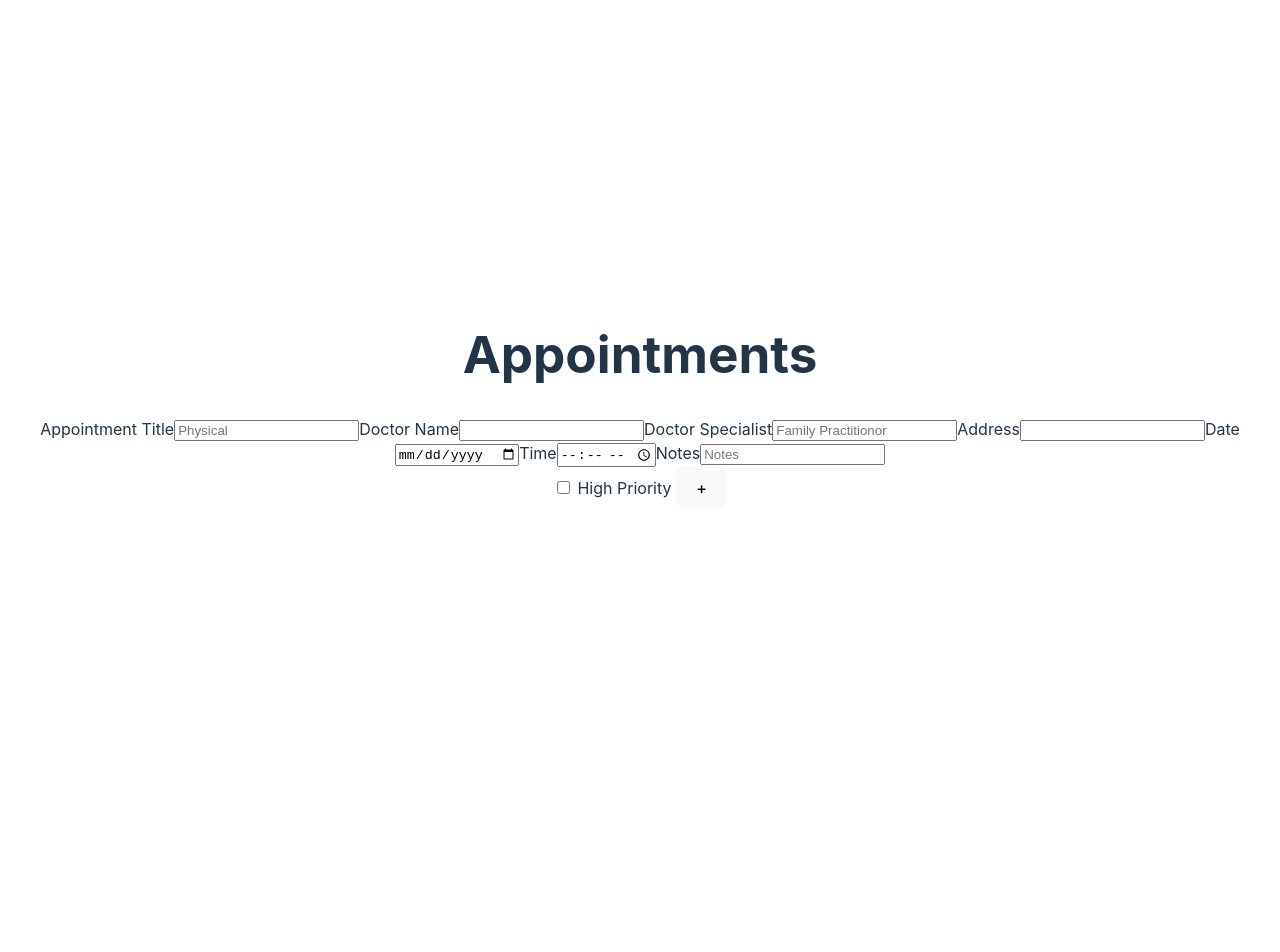
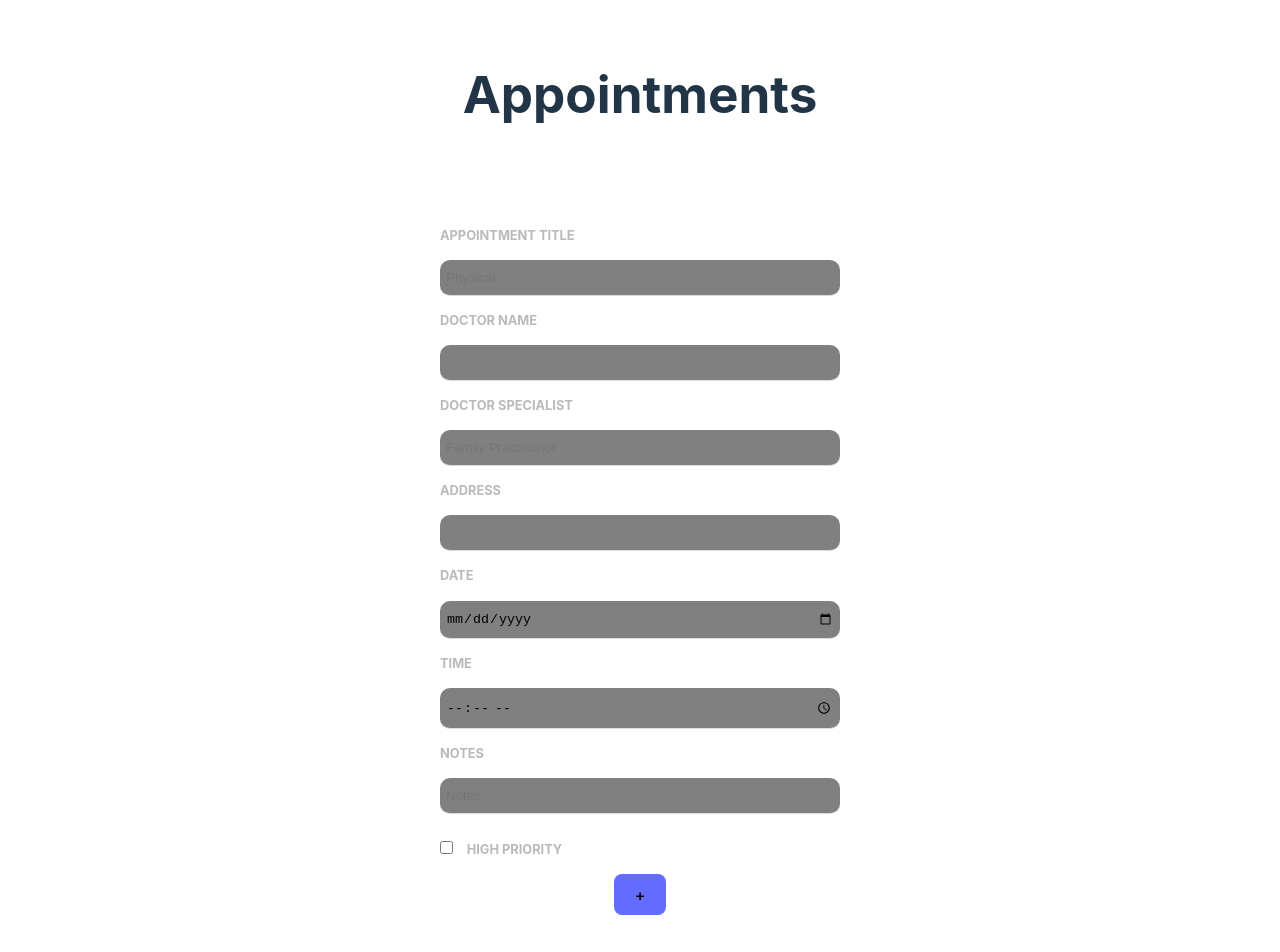
Before and after one commit to choisus08/docuplan_frontend, a Vue app: page / in a window 1280 px wide. Shown: the top 952 px of the page. Before the commit the page ends 800 px from the top, so only its background shows below. Built offline with nearby package versions, Linux system fonts and the light colour scheme; no server answers.

Commit message:
styled appt form

```diff
--- a/src/components/NewForm.vue
+++ b/src/components/NewForm.vue
@@ -1,5 +1,5 @@
 <template>
-    <form class="add-appt-form">
+    <form class="form">
         <div class="input" >
             <label>Appointment Title</label>
             <input v-model="appointment_title" type="text" placeholder="Physical" required />
@@ -15,16 +15,22 @@
             <input v-model="time" type="time" required />
             <label>Notes</label>
             <input v-model="notes" type="text" placeholder="Notes" />
+            <input class="checkbox" type="checkbox" v-model="newApptHighPriority"/>
+            <label class="priority">High Priority</label>
         </div>
-            <label>
-                <input type="checkbox" v-model="newApptHighPriority"/>
-                High Priority
-            </label>
-            <button @click="addAppt" class="addBtn">+</button>
+
+
+            <button v-on="addAppt" class="addBtn">+</button>
     </form>
 </template>
 
 <script>
+    import {ref} from 'vue'
+    import url from '../url'
+
+    const newApptHighPriority = ref(false)
+    const newAppt = ''
+
     export default {
         data() {
             return {
@@ -35,12 +41,76 @@
             date: '',
             time: '',
             notes: '',
+            appointments: [],
+            newAppt: '',
+            newApptHighPriority
+
+            }
+        },
+        methods: {
+            // Add new appt
+            addAppt() {
+                this.appts.push(this.newAppt)
+                this.newAppt = ''
+
             }
         }
+
+        // methods: {
+        //     // Add new appt
+        //     addAppt: function() {
+        //         this.appointments.push(this.newAppointment)
+        //         this.newAppointment = ''
+        //         console.log(addAppt())
+        //     }
+        // }
 
     }
 </script>
 
 <style scoped>
+form {
+    width: 400px;
+    margin: 3em auto;
+    background-color: white;
+    text-align: left;
+    padding: 40px;
+    border-radius: 10px;
+    color: rgb(187, 185, 185)
+}
+
+label {
+    display: inline-block;
+    margin: 15px 0 15px;
+    font-size: .8em;
+    text-transform: uppercase;
+    font-weight: bold;
+
+}
+
+input {
+    display: block;
+    padding: 10px 6px;
+    width: 100%;
+    box-sizing: border-box;
+    border: none;
+    border-radius: 10px;
+    border-bottom: 1px solid #ddd;
+    background-color: gray;
+
+}
+
+.checkbox {
+    margin: 2em 1em 0 0;
+    width: 1em;
+    display: inline;
+
+}
+
+button {
+    display: block;
+    margin: auto;
+    background-color:  #646cff
+}
 
 </style>
--- a/src/views/Index.vue
+++ b/src/views/Index.vue
@@ -12,8 +12,6 @@
     import Post from '../components/Post.vue'
     import NewForm from '../components/NewForm.vue'
 
-    const newAppt = ref("")
-    const newApptHighPriority = ref(false)
 
     export default {
 
@@ -26,17 +24,7 @@
             return {
                 appointments: [],
                 newAppointment: '',
-                newAppt,
-                newApptHighPriority
 
-            }
-        },
-        methods: {
-            // Add new appt
-            addAppt: function() {
-                this.appointments.push(this.newAppointment)
-                this.newAppointment = ''
-                console.log(addAppt())
             }
         }
     }
```
